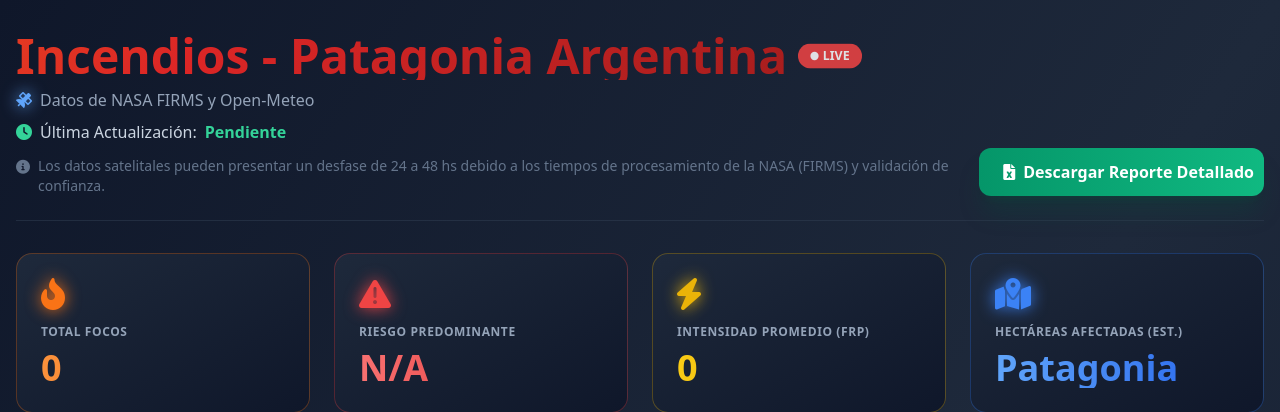
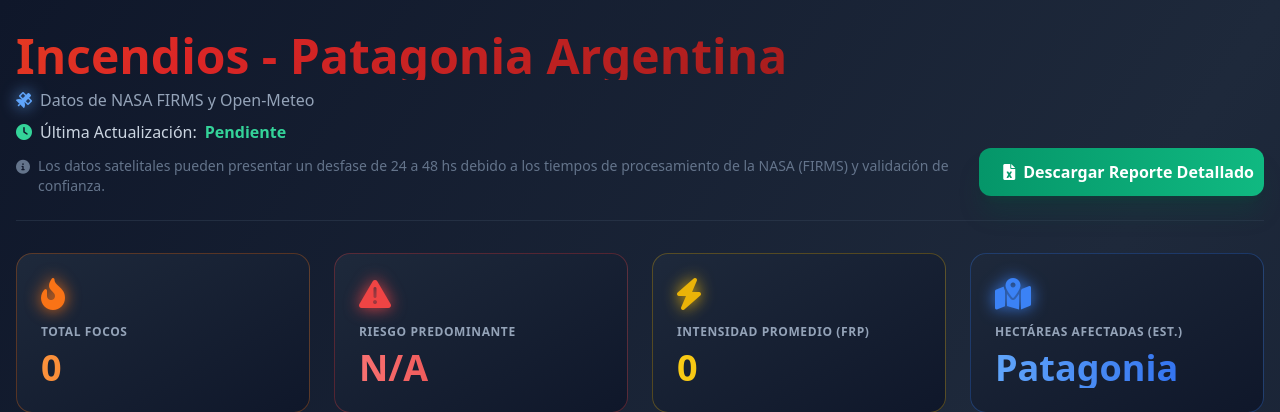
Before and after one commit to sbongi22/incendios-patagonia, a Flask app: page / in a window 1280 px wide. Shown: the top 412 px of the page. Run offline with Flask 3, Linux system fonts and the light colour scheme; data that the repository does not hold is empty; some libraries are stand-ins or nearby versions.

Commit message:
estilo mejorado

```diff
--- a/templates/index.html
+++ b/templates/index.html
@@ -10,7 +10,6 @@
     <link rel="preconnect" href="https://fonts.googleapis.com">
     <link rel="preconnect" href="https://fonts.gstatic.com" crossorigin>
     <link href="https://fonts.googleapis.com/css2?family=Inter:wght@400;600;700;800&display=swap" rel="stylesheet">
-
     <style>
         body {
             font-family: 'Inter', sans-serif;
@@ -183,13 +182,9 @@
             background: linear-gradient(90deg, #f97316, #dc2626);
             border-radius: 2px;
         }
-
-        .loader-spinner {
-            border: 3px solid rgba(249, 115, 22, 0.1);
-            border-top-color: #f97316;
-        }
     </style>
 </head>
+
 <body class="bg-gradient-to-br from-slate-900 via-slate-800 to-slate-900 text-white font-sans min-h-screen">
     <div class="container mx-auto px-4 py-8 max-w-7xl">
         <!-- Header Section -->
@@ -199,10 +194,6 @@
                     <h1 id="titulo" class="text-4xl md:text-5xl font-extrabold gradient-text">
                         Incendios - Patagonia Argentina
                     </h1>
-                    <span class="live-badge bg-red-500 text-white text-xs px-3 py-1 rounded-full font-bold flex items-center gap-1">
-                        <span class="w-2 h-2 bg-white rounded-full"></span>
-                        LIVE
-                    </span>
                 </div>
                 <p class="text-slate-400 mt-2 flex items-center gap-2">
                     <i class="fas fa-satellite icon-glow text-blue-400"></i>
```
